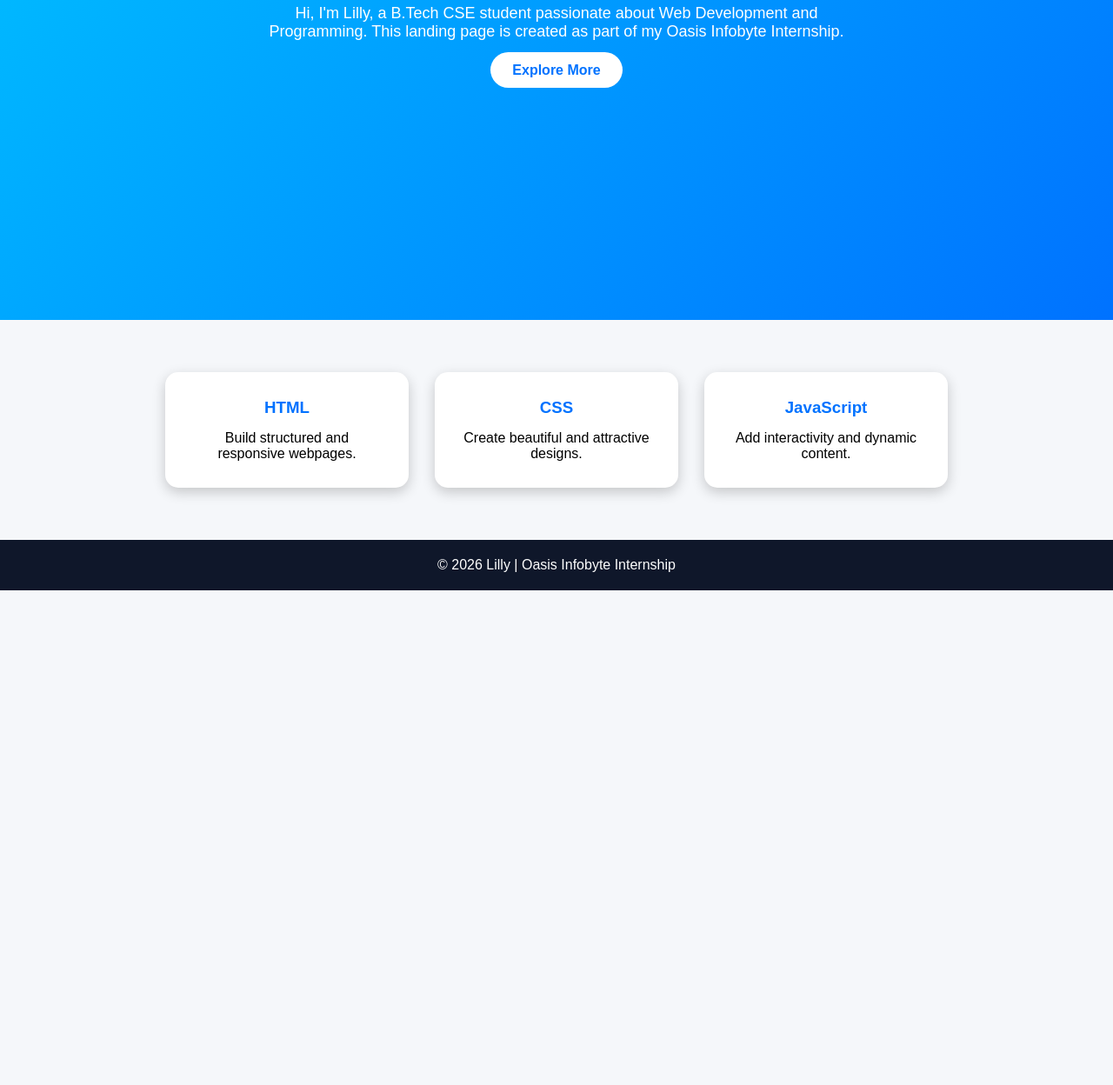
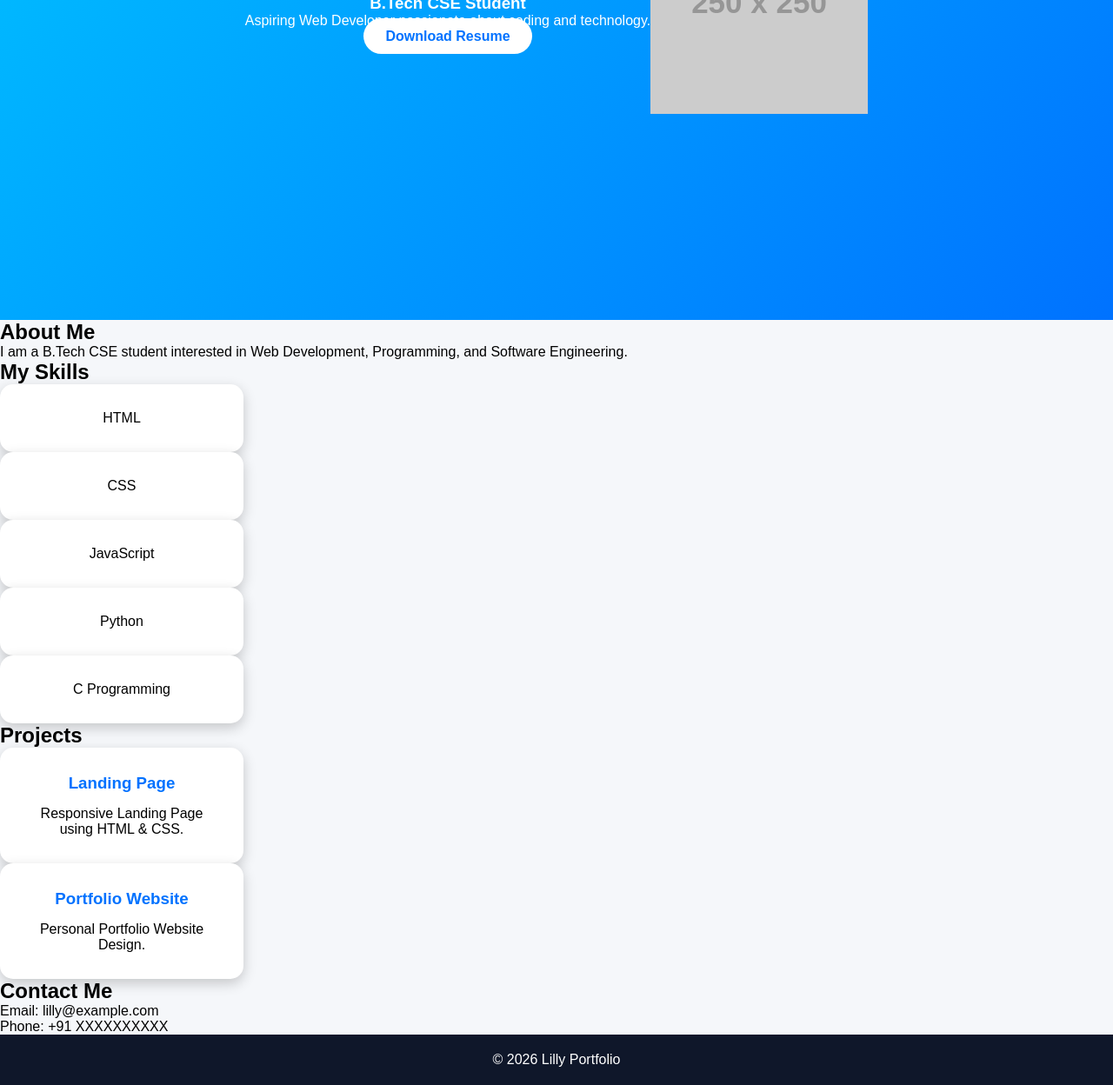
Before and after one commit to BodduLilly/OIBSIP, a plain HTML site: page index.html in a window 1280 px wide. Shown: the part 420-1668 px from the top of the page at 87% size. Before the commit the page ends 1099 px from the top, so only its background shows below. Drawn offline with Linux system fonts and the light colour scheme; placeholder pictures from the web are drawn by us.

Commit message:
portfolio level-1 task-2

```diff
--- a/index.html
+++ b/index.html
@@ -1,56 +1,78 @@
 <!DOCTYPE html>
-<html lang="en">
+<html>
 <head>
-    <meta charset="UTF-8">
-    <meta name="viewport" content="width=device-width, initial-scale=1.0">
-    <title>Landing Page</title>
+    <title>Lilly Portfolio</title>
     <link rel="stylesheet" href="style.css">
 </head>
 <body>
 
 <header>
     <nav>
-            <h2 class="logo">Lilly</h2>
+        <h2>Lilly</h2>
         <ul>
-                <li><a href="#">Home</a></li>
-                <li><a href="#">About</a></li>
-                <li><a href="#">Projects</a></li>
-                <li><a href="#">Contact</a></li>
+            <li><a href="#about">About</a></li>
+            <li><a href="#skills">Skills</a></li>
+            <li><a href="#projects">Projects</a></li>
+            <li><a href="#contact">Contact</a></li>
         </ul>
     </nav>
 </header>
 
 <section class="hero">
-        <div class="content">
-            <h1>Welcome To My Landing Page</h1>
-            <p>
-                Hi, I'm Lilly, a B.Tech CSE student passionate about
-                Web Development and Programming. This landing page is
-                created as part of my Oasis Infobyte Internship.
-            </p>
-            <a href="#" class="btn">Explore More</a>
+    <div class="hero-text">
+        <h1>Hello, I'm Lilly</h1>
+        <h3>B.Tech CSE Student</h3>
+        <p>Aspiring Web Developer passionate about coding and technology.</p>
+        <a href="#" class="btn">Download Resume</a>
+    </div>
+
+    <div class="hero-img">
+        <img src="https://via.placeholder.com/250" alt="Profile">
     </div>
 </section>
 
-    <section class="features">
+<section id="about">
+    <h2>About Me</h2>
+    <p>
+        I am a B.Tech CSE student interested in Web Development,
+        Programming, and Software Engineering.
+    </p>
+</section>
+
+<section id="skills">
+    <h2>My Skills</h2>
+    <div class="cards">
+        <div class="card">HTML</div>
+        <div class="card">CSS</div>
+        <div class="card">JavaScript</div>
+        <div class="card">Python</div>
+        <div class="card">C Programming</div>
+    </div>
+</section>
+
+<section id="projects">
+    <h2>Projects</h2>
+    <div class="cards">
         <div class="card">
-            <h3>HTML</h3>
-            <p>Build structured and responsive webpages.</p>
+            <h3>Landing Page</h3>
+            <p>Responsive Landing Page using HTML & CSS.</p>
         </div>
 
         <div class="card">
-            <h3>CSS</h3>
-            <p>Create beautiful and attractive designs.</p>
+            <h3>Portfolio Website</h3>
+            <p>Personal Portfolio Website Design.</p>
         </div>
-
-        <div class="card">
-            <h3>JavaScript</h3>
-            <p>Add interactivity and dynamic content.</p>
     </div>
 </section>
 
+<section id="contact">
+    <h2>Contact Me</h2>
+    <p>Email: lilly@example.com</p>
+    <p>Phone: +91 XXXXXXXXXX</p>
+</section>
+
 <footer>
-        <p>© 2026 Lilly | Oasis Infobyte Internship</p>
+    <p>© 2026 Lilly Portfolio</p>
 </footer>
 
 </body>
```
Lines whose indentation alone changed are shown as unchanged.
